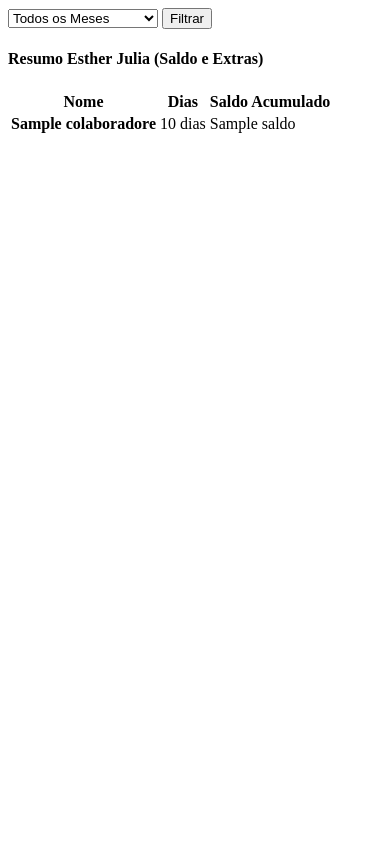
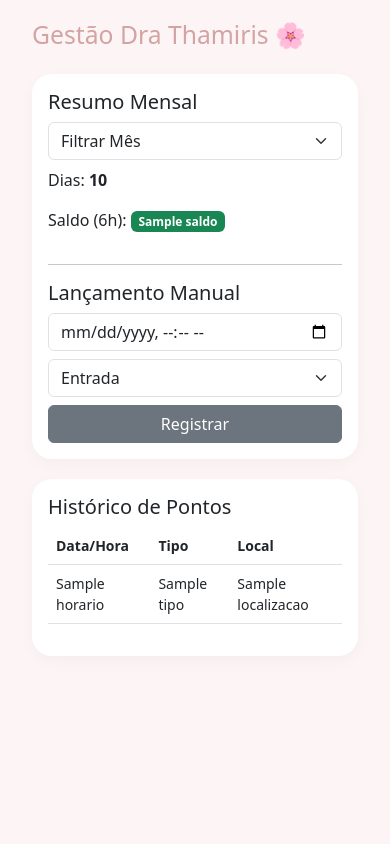
Before and after one commit to LucasBiazoto/Ponto, a Flask app: template templates/admin.html in a window 390 px wide. Run offline with Flask 3, Linux system fonts and the light colour scheme; the template is opened without the code that fills it: most values are stand-ins (such as "Sample title", 1, 10 or a date in 2020).

Commit message:
Versão final

```diff
--- a/app.py
+++ b/app.py
@@ -1,11 +1,11 @@
 import os
 import sqlite3
-from datetime import datetime, timedelta
+from datetime import datetime
 from flask import Flask, render_template, request, redirect, url_for, send_file
 import pandas as pd
 
 app = Flask(__name__)
-DATABASE = 'ponto_estetica_v6.db'
+DATABASE = 'ponto_estetica_final.db'
 
 def get_db_connection():
     conn = sqlite3.connect(DATABASE)
@@ -30,71 +30,69 @@ with app.app_context():
     init_db()
 
 def calcular_estatisticas(pontos_filtrados):
-    # Base de 6h diárias (360 minutos)
-    dias_trabalhados = len(set(p['horario'].split()[0] for p in pontos_filtrados))
-    # Cálculo de horas extras (Exemplo: saldo acumulado positivo)
-    minutos_totais = dias_trabalhados * 360
-    horas = minutos_totais // 60
-    minutos = minutos_totais % 60
-    return dias_trabalhados, f"+{horas}h {minutos}min"
+    if not pontos_filtrados:
+        return 0, "+0h 0min"
+    # Conta dias únicos formatando a string de data (DD/MM/YYYY)
+    dias = len(set(p['horario'].split()[0] for p in pontos_filtrados))
+    # Exemplo: Jornada de 6h (360 min). Ajuste conforme a necessidade real.
+    total_minutos = dias * 360
+    horas = total_minutos // 60
+    minutos = total_minutos % 60
+    return dias, f"+{horas}h {minutos}min"
 
 @app.route('/')
 def index():
-    colaboradoras = [{'nome': 'Esther Julia'}]
-    return render_template('index.html', colaboradores=colaboradoras)
+    return render_template('index.html', colaboradores=[{'nome': 'Esther Julia'}])
 
 @app.route('/bater_ponto', methods=['POST'])
 def bater_ponto():
     try:
         nome = request.form.get('nome')
         tipo = request.form.get('tipo')
-        horario_manual = request.form.get('horario_manual')
-        localizacao = request.form.get('localizacao', 'Não informada')
+        loc = request.form.get('localizacao', 'Não informada')
+        h_manual = request.form.get('horario_manual')
 
-        if horario_manual:
-            dt = datetime.strptime(horario_manual, '%Y-%m-%dT%H:%M')
+        if h_manual:
+            dt = datetime.strptime(h_manual, '%Y-%m-%dT%H:%M')
             horario = dt.strftime('%d/%m/%Y %H:%M:%S')
-            localizacao = "Lançamento Manual"
+            loc = "Lançamento Manual"
         else:
             horario = datetime.now().strftime('%d/%m/%Y %H:%M:%S')
 
         conn = get_db_connection()
         conn.execute('INSERT INTO pontos (nome, horario, tipo, localizacao) VALUES (?, ?, ?, ?)',
-                     (nome, horario, tipo, localizacao))
+                     (nome, horario, tipo, loc))
         conn.commit()
         conn.close()
 
-        if horario_manual:
+        if h_manual:
             return redirect(url_for('painel_gestao', senha='8340'))
 
-        # RESTAURADO: Mensagens personalizadas
         msg = "Bom trabalho meu bem" if tipo == "Entrada" else "Bom descanso meu bem"
-        return render_template('sucesso.html', mensagem=msg)
+        return f"<h1>{msg}</h1><script>setTimeout(()=>window.location.href='/', 3000)</script>"
     except Exception as e:
-        return f"Erro ao registrar: {e}", 500
+        return f"Erro crítico: {e}", 500
 
 @app.route('/painel_gestao')
 def painel_gestao():
-    # RESTAURADO: Bloqueio por senha
-    senha = request.args.get('senha')
-    if senha != '8340':
-        return "<h1>Acesso Negado</h1><p>Use a senha correta na URL.</p>", 403
+    # Segurança por senha restaurada
+    if request.args.get('senha') != '8340':
+        return "Acesso Negado", 403
 
     mes_filtro = request.args.get('mes')
     conn = get_db_connection()
-    query = 'SELECT * FROM pontos ORDER BY id DESC'
-    pontos = conn.execute(query).fetchall()
+    pontos = conn.execute('SELECT * FROM pontos ORDER BY id DESC').fetchall()
     conn.close()
 
-    # Filtro simplificado por mês
     if mes_filtro:
         pontos = [p for p in pontos if f"/{mes_filtro}/" in p['horario']]
 
     dias, saldo = calcular_estatisticas(pontos)
-    colaboradoras = [{'nome': 'Esther Julia', 'dias': dias, 'saldo': saldo}]
-    meses = ['01', '02', '03', '04', '05', '06', '07', '08', '09', '10', '11', '12']
+    meses = ['01','02','03','04','05','06','07','08','09','10','11','12']
 
-    return render_template('admin.html', ultimos=pontos, colaboradores=colaboradoras, meses=meses)
+    return render_template('admin.html', ultimos=pontos,
+                           colaboradores=[{'nome': 'Esther Julia', 'dias': dias, 'saldo': saldo}],
+                           meses=meses)
 
 @app.route('/exportar')
 def exportar():
@@ -105,5 +103,4 @@ def exportar():
     return send_file('Relatorio_DraThamiris.xlsx', as_attachment=True)
 
 if __name__ == '__main__':
-    port = int(os.environ.get("PORT", 5000))
-    app.run(host='0.0.0.0', port=port)
+    app.run(host='0.0.0.0', port=int(os.environ.get("PORT", 5000)))
--- a/templates/admin.html
+++ b/templates/admin.html
@@ -1,34 +1,62 @@
-<div class="d-flex gap-2 mb-4">
-    <select id="filtroMes" class="form-select" style="width: 150px;">
-        <option value="">Todos os Meses</option>
-        {% for m in meses %}
-            <option value="{{ m }}">Mês {{ m }}</option>
+<!DOCTYPE html>
+<html lang="pt-br">
+<head>
+    <meta charset="UTF-8"><meta name="viewport" content="width=device-width, initial-scale=1.0">
+    <title>Gestão - Dra Thamiris Araujo</title>
+    <link href="https://cdn.jsdelivr.net/npm/bootstrap@5.3.0/dist/css/bootstrap.min.css" rel="stylesheet">
+    <style>
+        body { background: #fdf5f5; color: #8b5e5e; padding: 20px; }
+        .card { border-radius: 20px; border: none; box-shadow: 0 5px 15px rgba(0,0,0,0.03); margin-bottom: 20px; }
+        .rosa { color: #d4a3a3; }
+    </style>
+</head>
+<body>
+    <div class="container">
+        <h2 class="rosa mb-4">Gestão Dra Thamiris 🌸</h2>
+
+        <div class="row">
+            <div class="col-md-4">
+                <div class="card p-3">
+                    <h5>Resumo Mensal</h5>
+                    <select id="filtroMes" class="form-select mb-2" onchange="window.location.href='/painel_gestao?senha=8340&mes='+this.value">
+                        <option value="">Filtrar Mês</option>
+                        {% for m in meses %}<option value="{{m}}">Mês {{m}}</option>{% endfor %}
+                    </select>
+                    {% for c in colaboradores %}
+                        <p>Dias: <strong>{{ c.dias }}</strong></p>
+                        <p>Saldo (6h): <span class="badge bg-success">{{ c.saldo }}</span></p>
                     {% endfor %}
+                    <hr>
+                    <h5>Lançamento Manual</h5>
+                    <form action="/bater_ponto" method="POST">
+                        <input type="hidden" name="nome" value="Esther Julia">
+                        <input type="datetime-local" name="horario_manual" class="form-control mb-2" required>
+                        <select name="tipo" class="form-select mb-2">
+                            <option value="Entrada">Entrada</option>
+                            <option value="Saída">Saída</option>
                         </select>
-    <button onclick="filtrar()" class="btn-top">Filtrar</button>
+                        <button class="btn btn-secondary w-100">Registrar</button>
+                    </form>
                 </div>
-
-<div class="card mb-4">
-    <h4 class="card-title">Resumo Esther Julia (Saldo e Extras)</h4>
-    <table class="table">
-        <thead>
-            <tr><th>Nome</th><th>Dias</th><th>Saldo Acumulado</th></tr>
-        </thead>
+            </div>
+            <div class="col-md-8">
+                <div class="card p-3">
+                    <h5>Histórico de Pontos</h5>
+                    <table class="table small">
+                        <thead><tr><th>Data/Hora</th><th>Tipo</th><th>Local</th></tr></thead>
                         <tbody>
-            {% for c in colaboradores %}
+                            {% for p in ultimos %}
                             <tr>
-                <td><strong>{{ c.nome }}</strong></td>
-                <td>{{ c.dias }} dias</td>
-                <td><span class="badge bg-success" style="font-size: 1rem;">{{ c.saldo }}</span></td>
+                                <td>{{p.horario}}</td>
+                                <td>{{p.tipo}}</td>
+                                <td>{{p.localizacao}}</td>
                             </tr>
                             {% endfor %}
                         </tbody>
                     </table>
                 </div>
-
-<script>
-function filtrar() {
-    const mes = document.getElementById('filtroMes').value;
-    window.location.href = `/painel_gestao?senha=8340&mes=${mes}`;
-}
-</script>
+            </div>
+        </div>
+    </div>
+</body>
+</html>
```
Also changed, not shown: templates/index.html (+30 -18 lines). Lines whose indentation alone changed are shown as unchanged.
